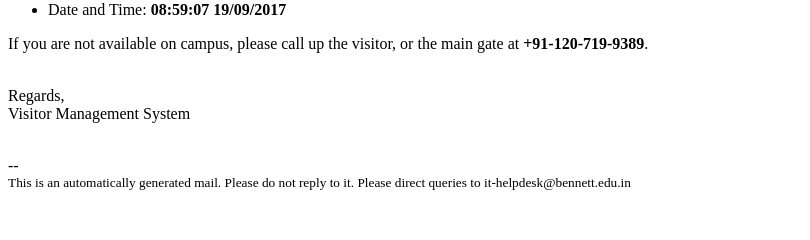
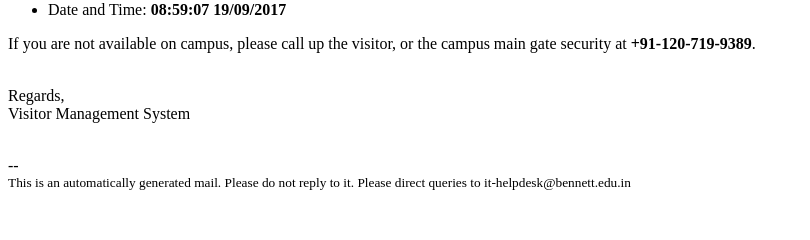
Before and after one commit to nikramakrishnan/visitor-management, a PHP site: page /phpmail/v1/add/contents_1.php in a window 1280 px wide. Shown: the part 157-397 px from the top of the page, without its empty margins (0-810 px from the left). Run offline with PHP 8.4, Linux system fonts and the light colour scheme; data that the repository does not hold is empty.

Commit message:
Minor changes

```diff
--- a/v1/add/contents_1.php
+++ b/v1/add/contents_1.php
@@ -18,7 +18,7 @@ $date=date(" H:i:s d/m/Y");
   <li>Reason for Visit:<strong><?php echo $args['visit_reason']; ?></strong></li>
   <li>Date and Time: <strong><?php echo $date; ?></strong></li>
 </ul>
-<p>If you are not available on campus, please call up the visitor, or the main gate at <strong>+91-120-719-9389</strong>.</p>
+<p>If you are not available on campus, please call up the visitor, or the campus main gate security at <strong>+91-120-719-9389</strong>.</p>
 
 <p><br>Regards,<br>
 Visitor Management System</p><br>
--- a/v1/add/gmail2.php
+++ b/v1/add/gmail2.php
@@ -44,7 +44,7 @@ function sendmail($email,$args){
   $mail->setFrom('bennettlaundry@gmail.com', 'Visitor Information');
 
   //Set an alternative reply-to address
-  $mail->addReplyTo('it-support@bennett.edu.in', 'IT Support');
+  //$mail->addReplyTo('it-support@bennett.edu.in', 'IT Support');
 
   //Set who the message is to be sent to
   $mail->addAddress($email);
```
